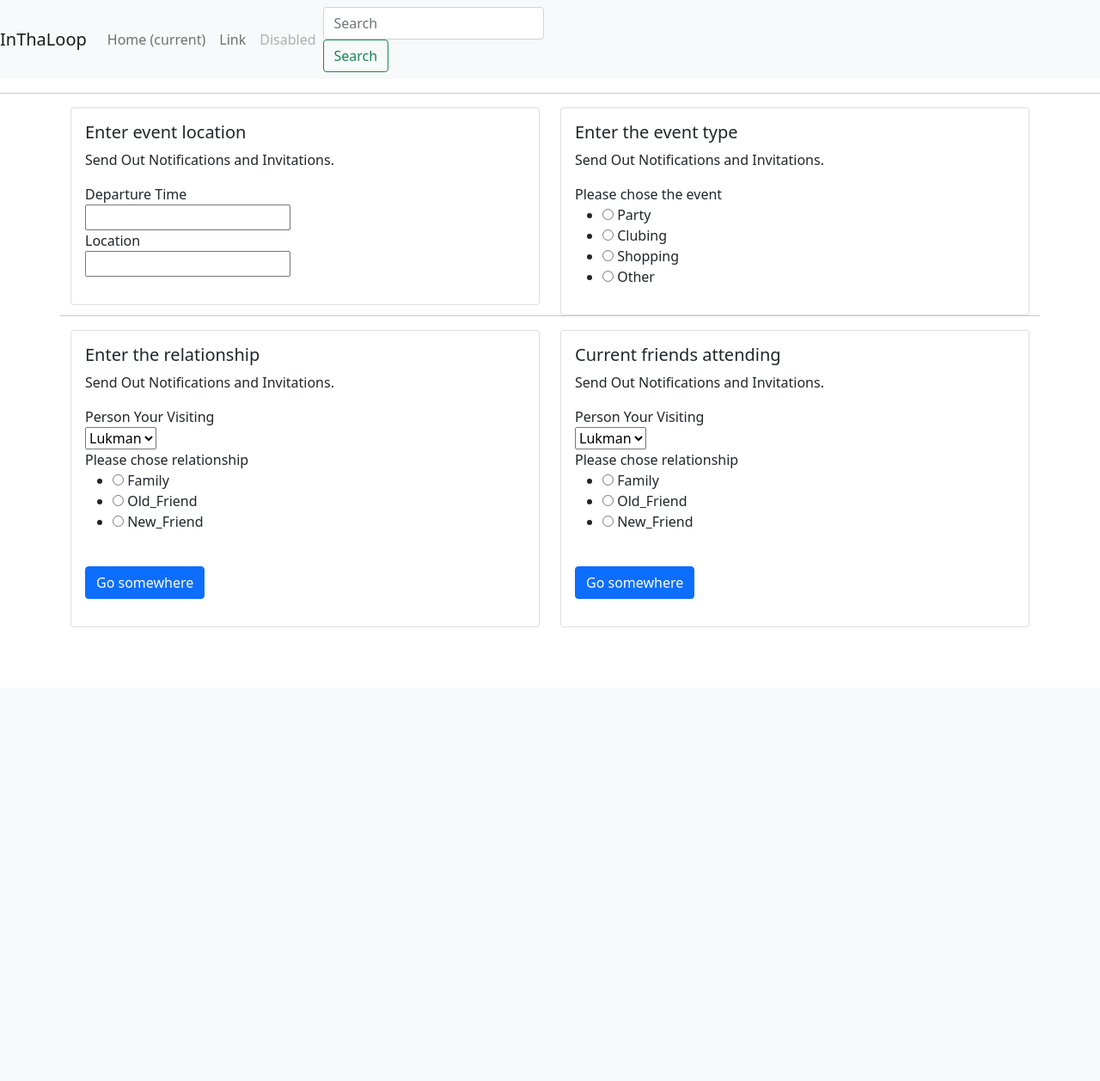
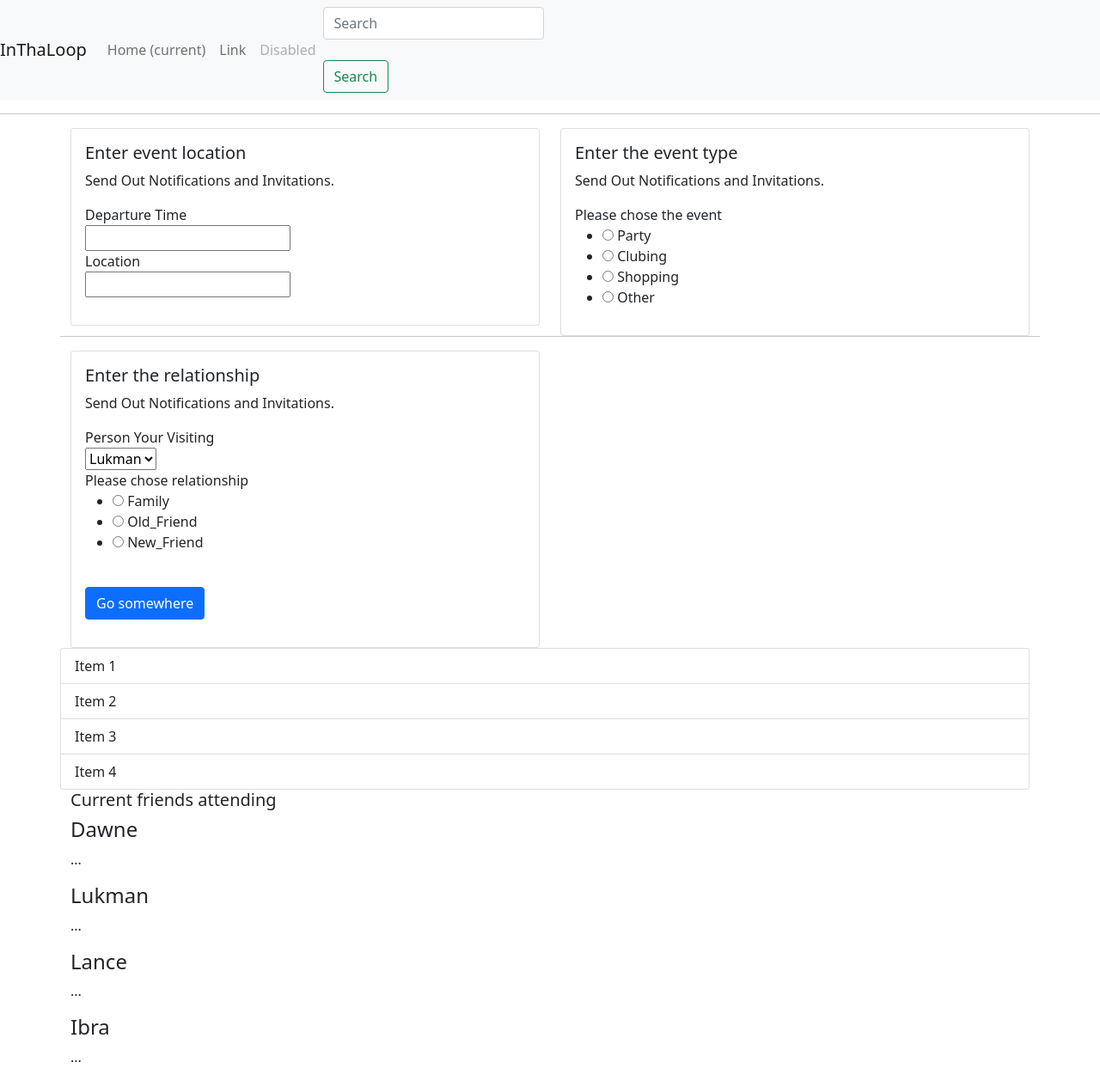
Before and after one commit to Balunywa/onetaacsthree, a Flask app: page / in a window 1280 px wide. Shown: the whole page at 86% size. Before the commit the page ends 730 px from the top, so only its background shows below. Run offline with Flask 2, Linux system fonts and the light colour scheme; some libraries are stand-ins or nearby versions.

Commit message:
simple updates

```diff
--- a/templates/gatepass.html
+++ b/templates/gatepass.html
@@ -24,8 +24,7 @@
           </li>
         </ul>
         <form class="form-inline my-2 my-lg-0">
-          <input class="form-control mr-sm-2" type="search" placeholder="Search" aria-label="Search">
-          <button class="btn btn-outline-success my-2 my-sm-0" type="submit">Search</button>
+          <input class="form-control mr-sm-2" type="search" placeholder="Search" aria-label="Search"> <br> <button class="btn btn-outline-success my-2 my-sm-0" type="submit">Search</button>
         </form>
       </div>
     </nav>
@@ -79,20 +78,20 @@
                   </div>
                 </div>
 
-                <div class="col-sm-6">
-                  <div class="card">
-                    <div class="card-body">
-                      <h5 class="card-title">Current friends attending</h5>
-                      <p class="card-text">Send Out Notifications and Invitations.</p>
-                      <form method='POST'>
-                        {{ form.hidden_tag() }}
-                        {{ form.select.label }} <br> {{ form.select() }}
-                        <br>
-                        {{ form.relationship.label }} <br> {{ form.relationship() }}
-                        <br>
-                        <a href="#" class="btn btn-primary">Go somewhere</a>
-                        <br>
-                      </form>
-                    </div>
-                  </div>
+                <div id="list-example" class="list-group">
+                  <a class="list-group-item list-group-item-action" href="#list-item-1">Item 1</a>
+                  <a class="list-group-item list-group-item-action" href="#list-item-2">Item 2</a>
+                  <a class="list-group-item list-group-item-action" href="#list-item-3">Item 3</a>
+                  <a class="list-group-item list-group-item-action" href="#list-item-4">Item 4</a>
                 </div>
+                <div data-spy="scroll" data-target="#list-example" data-offset="0" class="scrollspy-example">
+                  <h5 class="card-title">Current friends attending</h5>
+                  <h4 id="list-item-1">Dawne</h4>
+                  <p>...</p>
+                  <h4 id="list-item-2">Lukman</h4>
+                  <p>...</p>
+                  <h4 id="list-item-3">Lance</h4>
+                  <p>...</p>
+                  <h4 id="list-item-4">Ibra</h4>
+                  <p>...</p>
+                </div>
```
